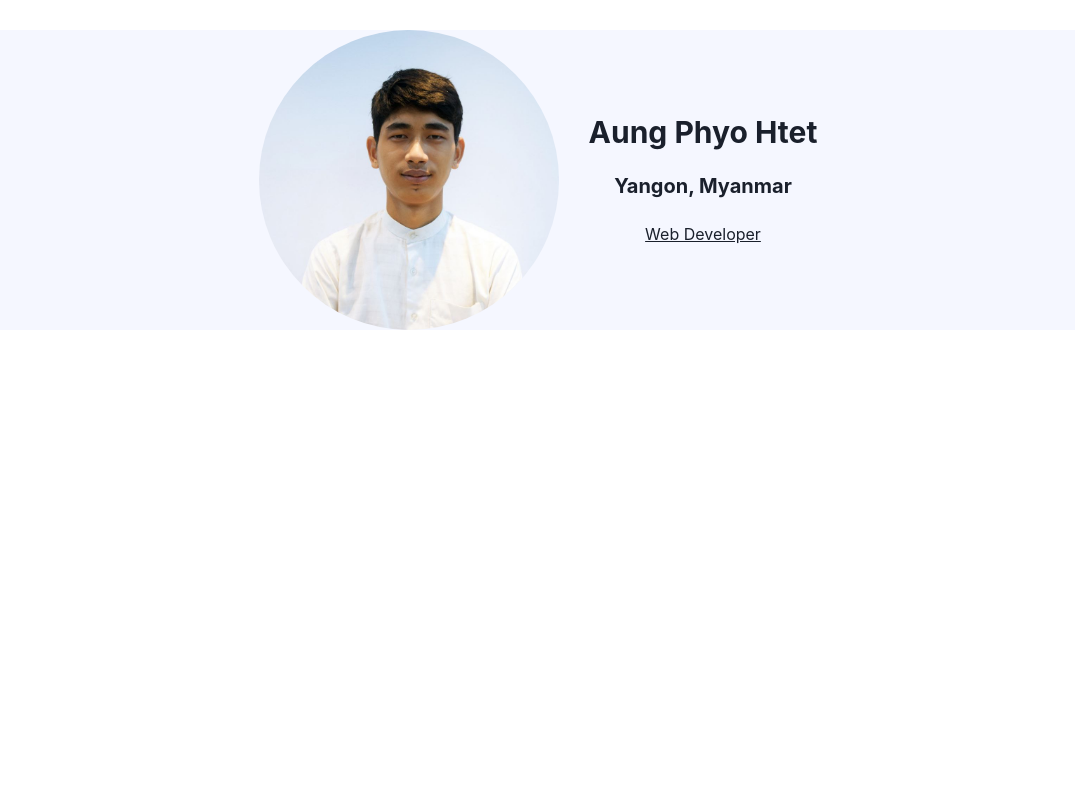
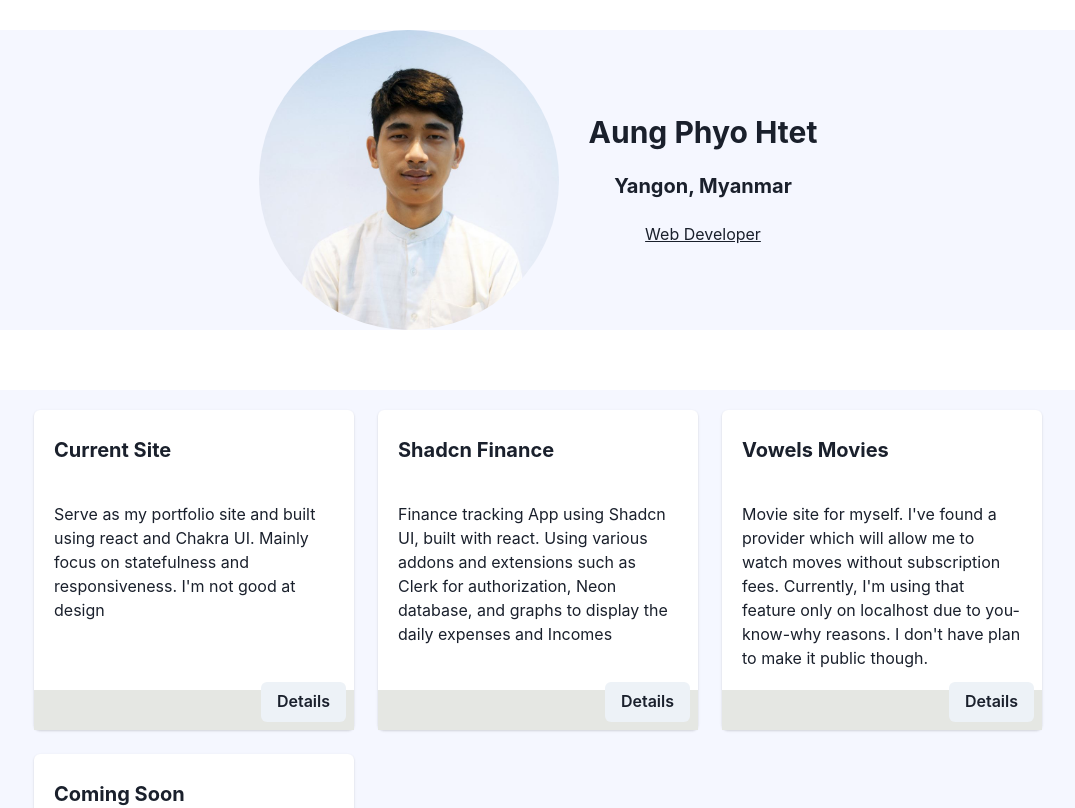
Before and after one commit to thevowels/thevowels.github.io, a React (Create React App) app: page / in a window 1280 px wide. Shown: the top 808 px of the page, without its empty margins (102-1177 px from the left). Built offline with nearby package versions, Linux system fonts and the light colour scheme.

Commit message:
Adding body section with some of my projects.

```diff
--- a/src/Abcd.js
+++ b/src/Abcd.js
@@ -2,6 +2,9 @@ export default function Abcd(props){
   return(
     <div>
       <p>I'm abcd </p>
+      <h1>
+        ASDFASDF
+      </h1>
     </div>
   )
 }
--- a/src/App.js
+++ b/src/App.js
@@ -1,4 +1,6 @@
 import React from 'react';
+import { BrowserRouter as Router, Route, Routes, Navigate } from 'react-router-dom';
+
 import {
   ChakraProvider,
   theme,
@@ -11,9 +13,15 @@ import {
   Flex,
   Box,
 } from '@chakra-ui/react';
-import Abcd from './Abcd';
+
 import ResponsiveLayout from './ResponsiveLayout';
 import { getCurrentGif } from './gifFunction';
+
+
+
+import Abcd from './Abcd';
+import Home from './Home';
+
 function App() {
 
   const [count, setCount] = React.useState(0);
@@ -73,6 +81,7 @@ function App() {
   }
 
   return (
+    <Router>
     <ChakraProvider theme={theme}>
       <div id={"whole"}>
         <div id="heading">
@@ -107,15 +116,20 @@ function App() {
             </ModalContent>
           </Modal>
 
-        </div>
-        <div id={"body"} style={{ height:'50vh'}}>
 
         </div>
-        <div id={"footer"} style={{height: '70vh'}}>
+        <Routes>
+          <Route exact path="/" element={<Home />}  />
+          {/*<Route exact path="/abc" element={<Abcd/>}/>*/}
+          <Route path="*" element={<Navigate to="/" />} />
 
-        </div>
+        </Routes>
+        {/*<div id={"footer"} style={{height: '70vh'}}>*/}
+
+        {/*</div>*/}
       </div>
     </ChakraProvider>
+    </Router>
   );
 }
 
--- /dev/null
+++ b/src/Home.js
@@ -0,0 +1,50 @@
+import { Box, Flex, Heading, Image, Stack, Text, useBreakpointValue, Grid, GridItem } from '@chakra-ui/react';
+import React from 'react';
+import MyCard from './MyCard';
+
+
+export default function Home(){
+  const isMobile = useBreakpointValue({ base: true, md: false });
+
+  return(
+    <Box p={5}>
+        <Flex direction="row" gap={30}
+              borderRadius="15px"
+              backgroundColor="#f5f7ff"
+              m="10px"
+              display="flex"
+              justifyContent="center"
+              alignItems="center"
+        >
+          <Box p={5}>
+            {/* Create a responsive grid layout */}
+            <Grid
+              templateColumns={{
+                base: "1fr",        // 1 column on mobile
+                md: "1fr 1fr",      // 2 columns on small screens
+                xl: "repeat(3, 1fr)", // 3 columns on medium screens
+              }}
+              gap={6} // Adjust space between items
+            >
+              {/* Grid items (MyCard component) */}
+              <GridItem>
+                <MyCard Title={"Current Site"} description={"Serve as my portfolio site and built using react and Chakra UI. Mainly focus on statefulness and responsiveness. I'm not good at design"} to={"/"} />
+              </GridItem>
+              <GridItem>
+                <MyCard  Title={"Shadcn Finance"} description={"Finance tracking App using Shadcn UI, built with react. Using various addons and extensions such as Clerk for authorization, Neon database, and graphs to display the daily expenses and Incomes"} to={"https://shadcn-finance.vercel.app"}/>
+              </GridItem>
+              <GridItem>
+                <MyCard  Title={"Vowels Movies"} description={"Movie site for myself. I've found a provider which will allow me to watch moves without subscription fees. Currently, I'm using that feature only on localhost due to you-know-why reasons. I don't have plan to make it public though."} to={"https://vowels-movie.vercel.app/"}/>
+              </GridItem>
+              <GridItem>
+                <MyCard Title={"Coming Soon"} description={"I'm currently under busy schedule to create a one fit for this slot. This slot is added to show the responsiveness. Resize the screen. I'm using Grid layout."}/>
+              </GridItem>
+              {/* You can add more items or components here */}
+            </Grid>
+          </Box>
+
+        </Flex>
+
+    </Box>
+  )
+}
--- /dev/null
+++ b/src/MyCard.js
@@ -0,0 +1,28 @@
+
+import { Card, CardBody,CardHeader, CardFooter, Heading, Text, Button, Link} from "@chakra-ui/react"
+export default function MyCard({Title, description, details, to }) {
+  return(
+    <Card width="320px"  height={"100%"}>
+      <CardHeader mt="2">
+        <Link href={to} _hover={{ color: 'teal', textDecoration: 'none' }}>
+          <Heading size="md">{Title}</Heading>
+        </Link>
+      </CardHeader>
+      <CardBody gap="2">
+        <Text>{description}</Text>
+
+      </CardBody>
+      <CardFooter backgroundColor="#e5e7e3">
+        <Button
+          position="absolute"
+          right="2"
+          bottom="2"
+          _hover={{ boxShadow: 'lg' }}
+          onClick={() =>alert("Sorry. Not Yet!")}
+        >
+          Details
+        </Button>
+      </CardFooter>
+    </Card>
+  )
+}
```
Also changed, not shown: package.json (+3 -4 lines), public/manifest.json, 1 other file (tests, documents, lock files or other folders).
